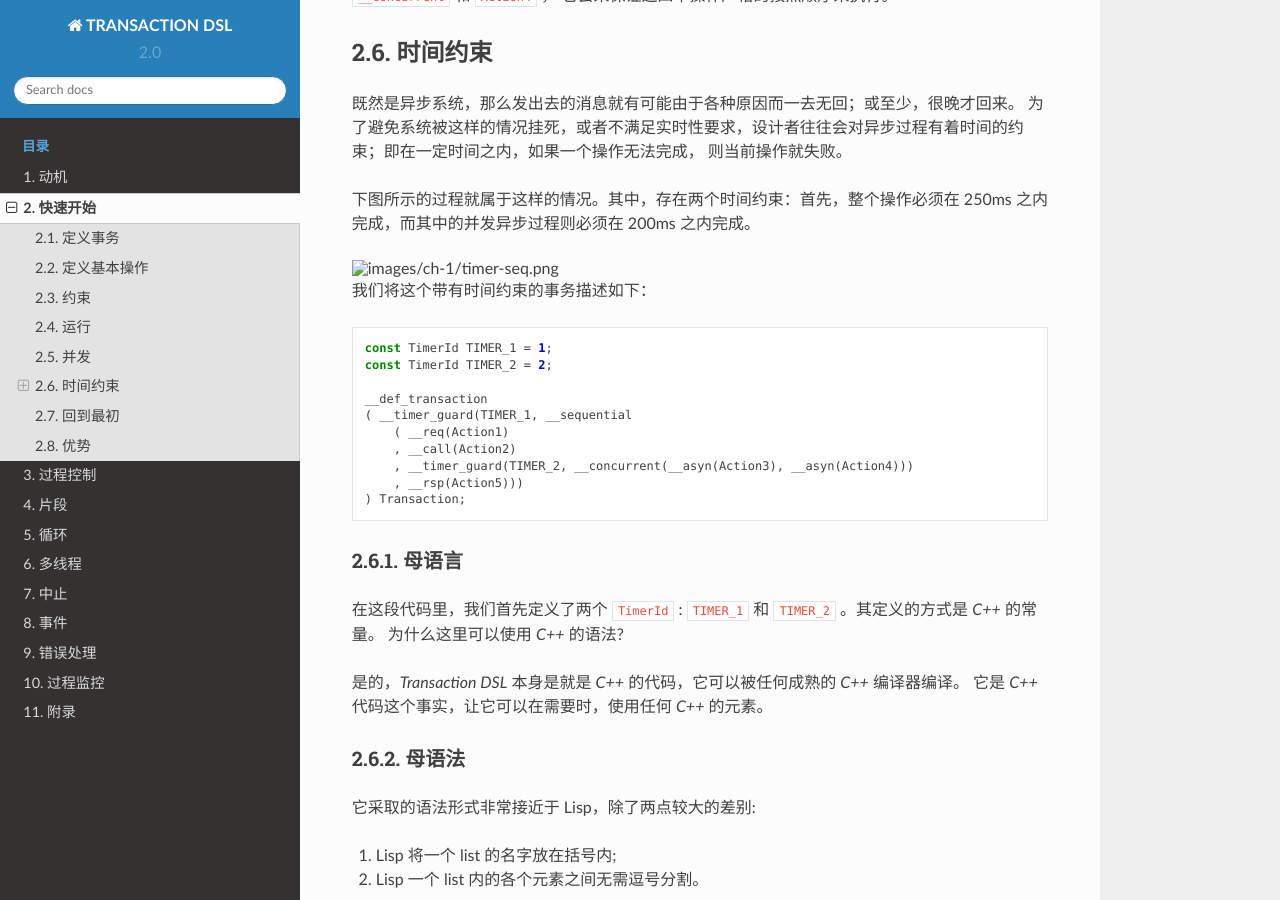
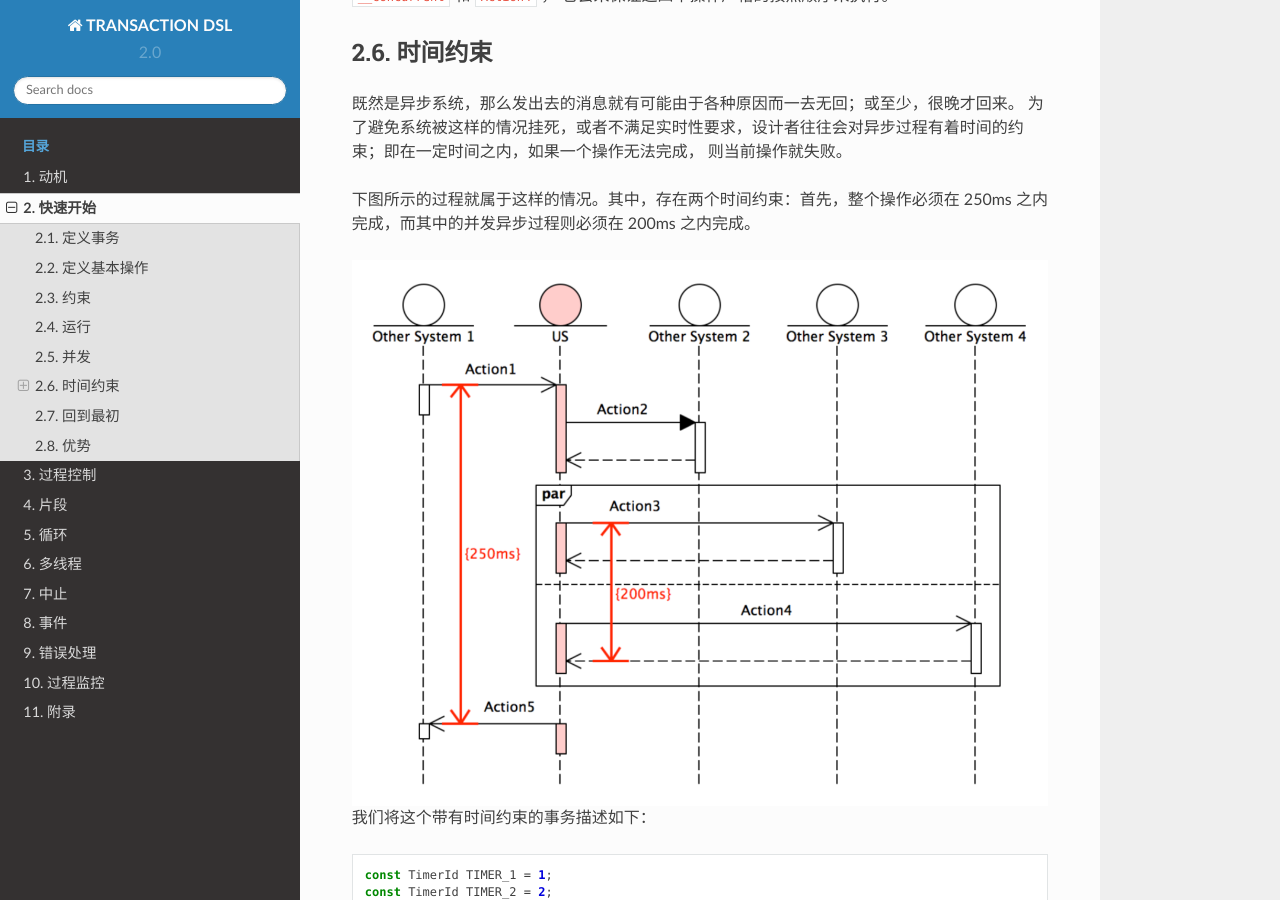
Before and after one commit to godsme/trans-dsl-2, a Sphinx documentation site: the page built from doc/source/quick-start.rst, in a window 1280 px wide and 900 px high, scrolled down 5834 px. Built offline with Sphinx 7.4.7 and the Read the Docs theme 2.0.0, drawn with Linux system fonts in a browser that asks for light colours; formulas are drawn with MathJax 3.

Commit message:
fixed a minor bug

```diff
--- a/doc/source/quick-start.rst
+++ b/doc/source/quick-start.rst
@@ -262,7 +262,7 @@
 下图所示的过程就属于这样的情况。其中，存在两个时间约束：首先，整个操作必须在 250ms 之内完成，而其中的并发异步过程则必须在 200ms
 之内完成。
 
-.. image:: images/ch-1/timer-seq.png
+.. image:: images/ch-2/timer-seq.png
    :align: center
 
 我们将这个带有时间约束的事务描述如下：
```
Also changed, not shown: other parts of doc/source/quick-start.rst (+1 -1 lines).
